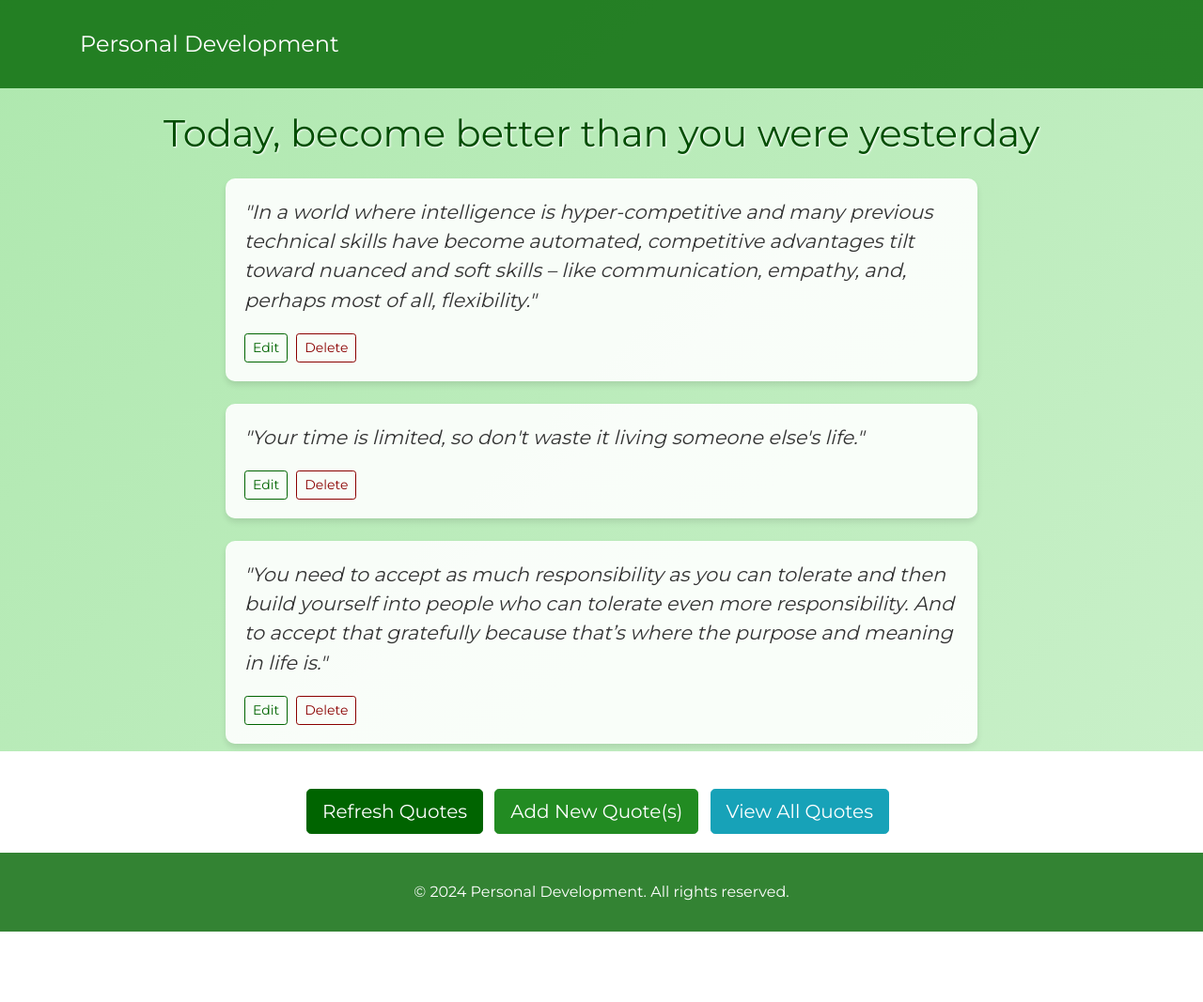
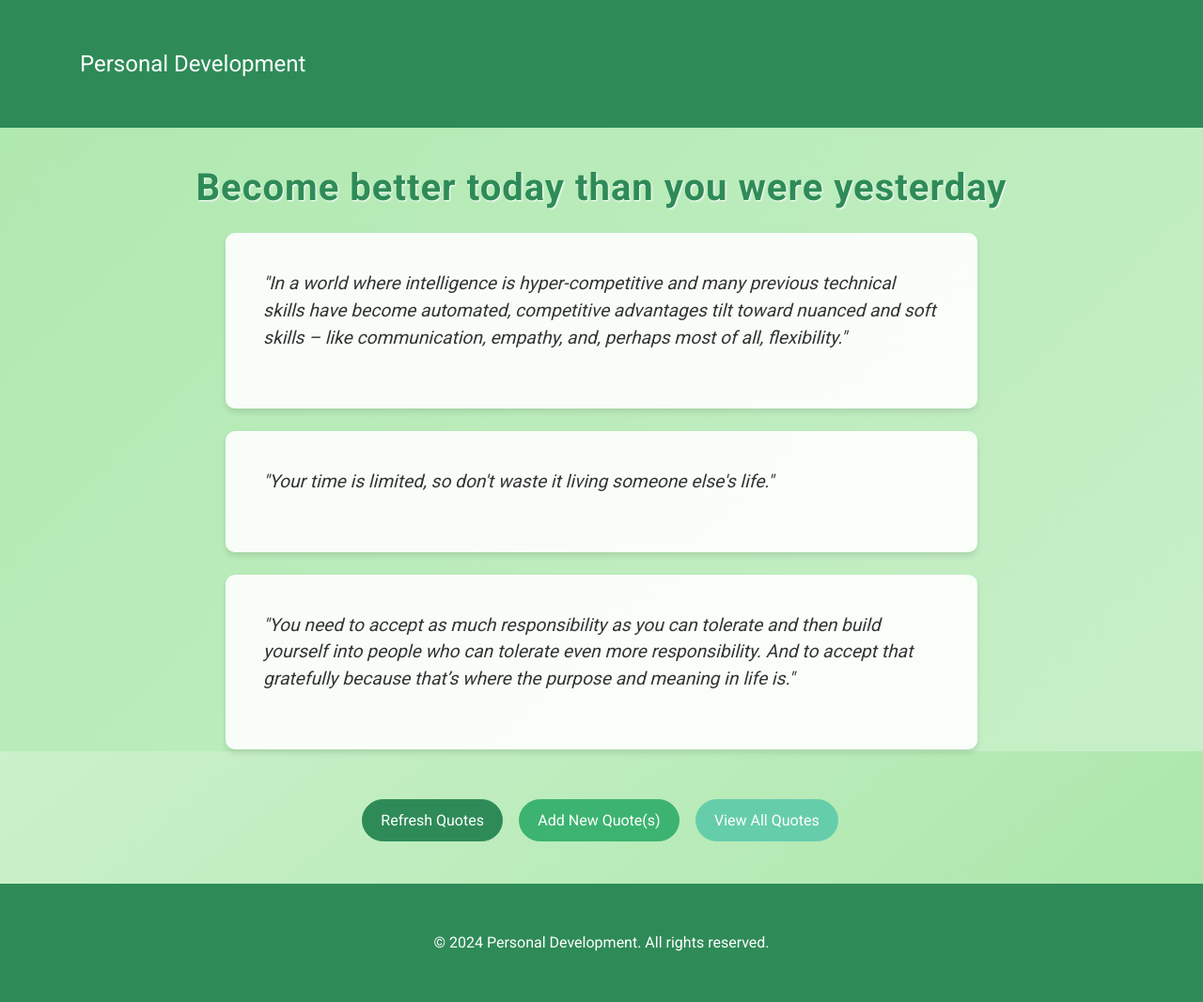
Before and after one commit to KhaledAlrashi1/Daily-Quotes, a Flask app: page / in a window 1280 px wide. Shown: the whole page at 94% size. Before the commit the page ends 992 px from the top, so only its background shows below. Run offline with Flask 3, Linux system fonts and the light colour scheme; data comes from the database, SQL or seed files in the repository; both versions use the stored data as it was after the commit; some libraries are stand-ins or nearby versions.

Commit message:
Improve frontend
Signed-off-by: KhaledAlrashidi1 <alrashidi.kha@gmail.com>

```diff
--- a/static/styles.css
+++ b/static/styles.css
@@ -1,11 +1,29 @@
 /* Body styling with animated background */
 body {
+    background: linear-gradient(to bottom right, #e0f7e0, #a8e6a8);
     margin: 0;
     padding: 0;
-    font-family: 'Montserrat', sans-serif;
+    font-family: 'Roboto', sans-serif;
     color: #333;
     overflow-x: hidden;
+    font-size: 16px;
+    line-height: 1.6;
 }
+
+h1, h2, h3, h4, h5, h6 {
+    font-weight: 700;
+}
+
+/* Heading */
+h1 {
+    /* color: #004d00; */
+    color: #2e8b57; /* SeaGreen */
+    text-shadow: 1px 1px 2px #fff;
+    margin-bottom: 40px;
+    font-size: 2.5em;
+    letter-spacing: 1px;
+}
+
 
 body::before {
     content: '';
@@ -28,22 +46,27 @@ body::before {
 
 /* Container styling */
 .container {
-    margin-top: 20px;
-    margin-bottom: 20px;
+    /* margin-top: 20px;
+    margin-bottom: 20px; */
+    margin-top: 40px;
+    margin-bottom: 40px;
 }
 
 /* Navigation bar */
 .navbar {
-    background-color: rgba(0, 100, 0, 0.8);
+    /* background-color: rgba(0, 100, 0, 0.8); */
+    background-color: #2e8b57;
     width: 100%;
     top: 0;
     z-index: 10;
     padding-top: 0.25rem;
     padding-bottom: 0.25rem;
+    position: relative;
 }
 
 .navbar .navbar-brand {
     font-size: 1.5em; /* Reduce the font size */
+    color: #fff !important;
 }
 .navbar .navbar-brand:hover {
     color: #d4edda !important;
@@ -57,13 +80,6 @@ body::before {
     color: #d4edda !important;
 }
 
-/* Heading */
-h1 {
-    color: #004d00;
-    text-shadow: 1px 1px 2px #fff;
-    margin-bottom: 40px;
-}
-
 /* Quote cards */
 .quote-list {
     max-width: 800px;
@@ -75,6 +91,8 @@ h1 {
     border: none;
     border-radius: 10px;
     box-shadow: 0 4px 6px rgba(0, 0, 0, 0.1);
+    margin-bottom: 30px;
+    padding: 20px;
 }
 
 .card .card-body {
@@ -83,10 +101,11 @@ h1 {
 }
 
 .card .card-text {
-    font-size: 1.3em;
+    font-size: 1.2em;
     font-style: italic;
     color: #333;
     margin-bottom: 20px;
+    line-height: 1.5;
 }
 
 .card .quote-actions {
@@ -117,51 +136,119 @@ h1 {
     color: #fff;
 }
 
-/* Buttons */
+/* Button styling */
+.btn {
+    border-radius: 30px;
+    font-size: 1em;
+    padding: 0.6em 1.2em;
+    transition: background-color 0.3s, color 0.3s;
+    margin: 5px;
+}
+
+/* Primary button */
 .btn-primary {
-    background-color: #006400;
+    background-color: #2e8b57; /* SeaGreen */
+    border-color: #2e8b57;
+    color: #fff;
+}
+
+.btn-primary:hover {
+    background-color: #276749;
+    border-color: #276749;
+    color: #fff;
+}
+
+/* Success button */
+.btn-success {
+    background-color: #3cb371; /* MediumSeaGreen */
+    border-color: #3cb371;
+    color: #fff;
+}
+
+.btn-success:hover {
+    background-color: #2e8b57;
+    border-color: #2e8b57;
+    color: #fff;
+}
+
+/* Info button */
+.btn-info {
+    background-color: #66cdaa; /* MediumAquamarine */
+    border-color: #66cdaa;
+    color: #fff;
+}
+
+.btn-info:hover {
+    background-color: #5cb39b;
+    border-color: #5cb39b;
+    color: #fff;
+}
+
+/* Outline buttons */
+.btn-outline-primary {
+    color: #2e8b57;
+    border-color: #2e8b57;
+}
+
+.btn-outline-primary:hover {
+    background-color: #2e8b57;
+    color: #fff;
+}
+
+.btn-outline-danger {
+    color: #8b0000;
+    border-color: #8b0000;
+}
+
+.btn-outline-danger:hover {
+    background-color: #8b0000;
+    color: #fff;
+}
+
+.btn-outline-secondary {
+    color: #006400;
     border-color: #006400;
 }
 
-.btn-primary:hover {
-    background-color: #004d00;
-    border-color: #004d00;
-}
-
-.btn-success {
-    background-color: #228b22;
-    border-color: #228b22;
-}
-
-.btn-success:hover {
+.btn-outline-secondary:hover {
     background-color: #006400;
+    color: #fff;
     border-color: #006400;
 }
 
 /* Form styling */
-.form-group label {
-    color: #004d00;
-    font-weight: bold;
-}
-
 .form-control {
-    border-radius: 5px;
-    border: 1px solid #006400;
+    border-radius: 10px;
+    border: 1px solid #2e8b57;
+    padding: 0.8em;
 }
 
 .form-control:focus {
-    border-color: #228b22;
-    box-shadow: 0 0 5px rgba(34, 139, 34, 0.5);
+    border-color: #3cb371;
+    box-shadow: 0 0 5px rgba(60, 179, 113, 0.5);
+}
+
+.form-group label {
+    color: #2e8b57;
+    font-weight: 700;
+    font-size: 1.1em;
+}
+
+.form-group {
+    margin-bottom: 20px;
 }
 
 /* Footer */
 footer {
-    background-color: rgba(0, 100, 0, 0.8);
+    /* background-color: rgba(0, 100, 0, 0.8); */
+    background-color: #2e8b57;
     color: #fff;
     padding: 10px 0;
     text-align: center;
     width: 100%;
     bottom: 0;
+    position: relative;
+
 }
 
 /* Adjustments for spacing */
@@ -193,17 +280,6 @@ footer {
     border-color: #004d00;
 }
 
-.btn-outline-secondary {
-    color: #006400;
-    border-color: #006400;
-}
-
-.btn-outline-secondary:hover {
-    background-color: #006400;
-    color: #fff;
-    border-color: #006400;
-}
-
 .card:hover {
     transform: translateY(-5px);
     transition: transform 0.2s;
@@ -212,3 +288,22 @@ footer {
 html {
     scroll-behavior: smooth;
 }
+
+a {
+    color: #2e8b57;
+}
+
+a:hover {
+    color: #276749;
+}
+
+/* Pagination styling */
+.pagination .page-link {
+    color: #2e8b57;
+}
+
+.pagination .page-item.active .page-link {
+    background-color: #2e8b57;
+    border-color: #2e8b57;
+    color: #fff;
+}
--- a/templates/add_quote.html
+++ b/templates/add_quote.html
@@ -1,4 +1,3 @@
-<!-- templates/add_quote.html -->
 {% extends 'base.html' %}
 
 {% block content %}
--- a/templates/base.html
+++ b/templates/base.html
@@ -1,4 +1,3 @@
-<!-- templates/base.html -->
 <!DOCTYPE html>
 <html lang="en">
 <head>
@@ -10,6 +9,8 @@
     <link href="https://fonts.googleapis.com/css2?family=Montserrat:wght@400;700&display=swap" rel="stylesheet">
     <!-- Custom CSS -->
     <link rel="stylesheet" href="{{ url_for('static', filename='styles.css') }}">
+    <!-- Google Fonts -->
+    <link href="https://fonts.googleapis.com/css2?family=Roboto:wght@400;700&display=swap" rel="stylesheet">
 
     <link rel="icon" href="{{ url_for('static', filename='favicon.ico') }}" type="image/x-icon">
 </head>
--- a/templates/edit_quote.html
+++ b/templates/edit_quote.html
@@ -1,4 +1,3 @@
-<!-- templates/edit_quote.html -->
 {% extends 'base.html' %}
 
 {% block content %}
--- a/templates/home.html
+++ b/templates/home.html
@@ -1,20 +1,13 @@
-<!-- templates/home.html -->
 {% extends 'base.html' %}
 
 {% block content %}
 <div class="container">
-    <h1 class="my-4 text-center">Today, become better than you were yesterday</h1>
+    <h1 class="my-4 text-center">Become better today than you were yesterday</h1>
     <div class="quote-list">
         {% for quote in quotes %}
         <div class="card mb-4">
             <div class="card-body">
                 <p class="card-text">"{{ quote['text'] }}"</p>
-                <div class="quote-actions">
-                    <a href="{{ url_for('edit_quote', id=quote['id']) }}" class="btn btn-sm btn-outline-primary">Edit</a>
-                    <form action="{{ url_for('delete_quote', id=quote['id']) }}" method="post" style="display:inline;">
-                        <button type="submit" class="btn btn-sm btn-outline-danger">Delete</button>
-                    </form>
-                </div>
             </div>
         </div>
         {% endfor %}
```
Also changed, not shown: quotes.db.
